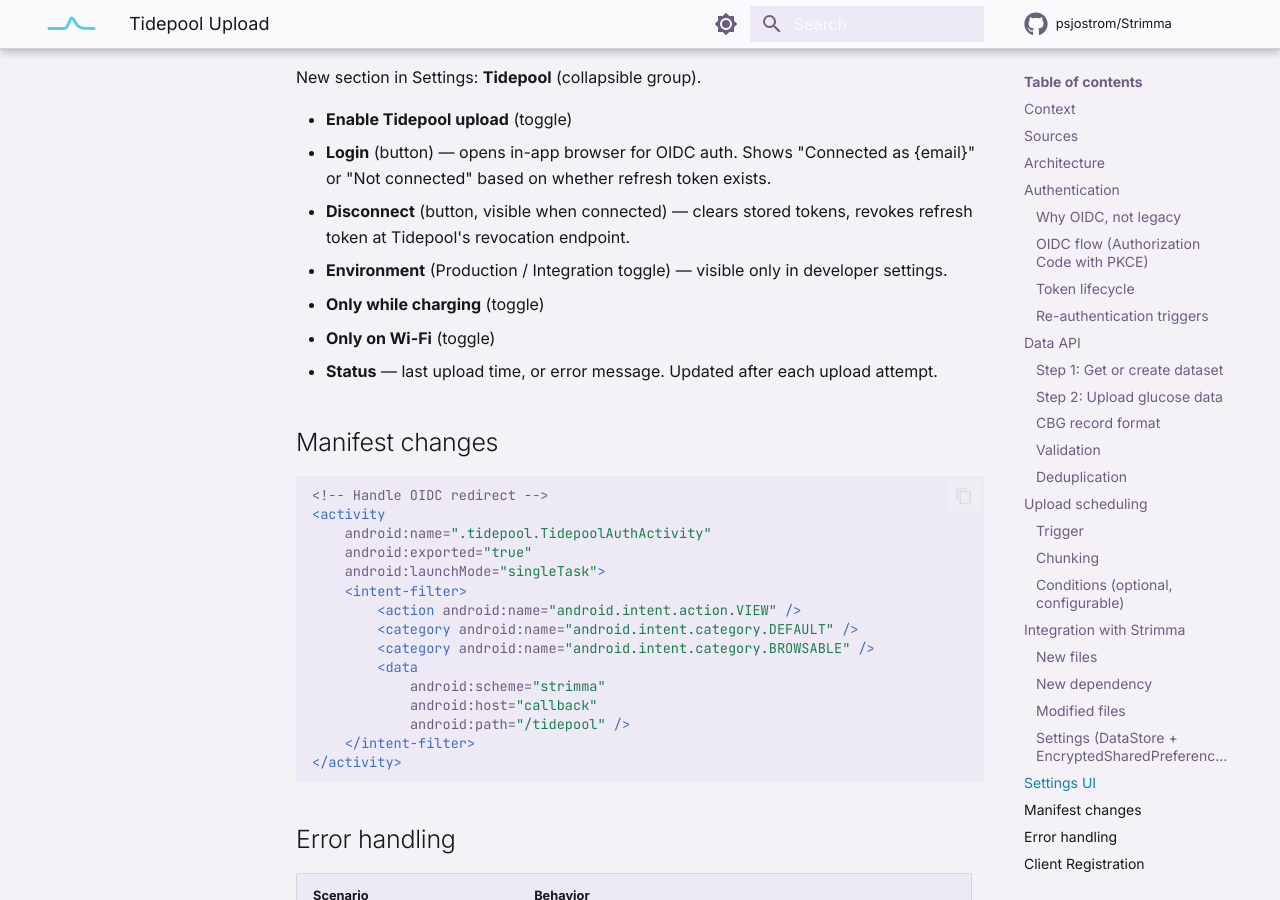
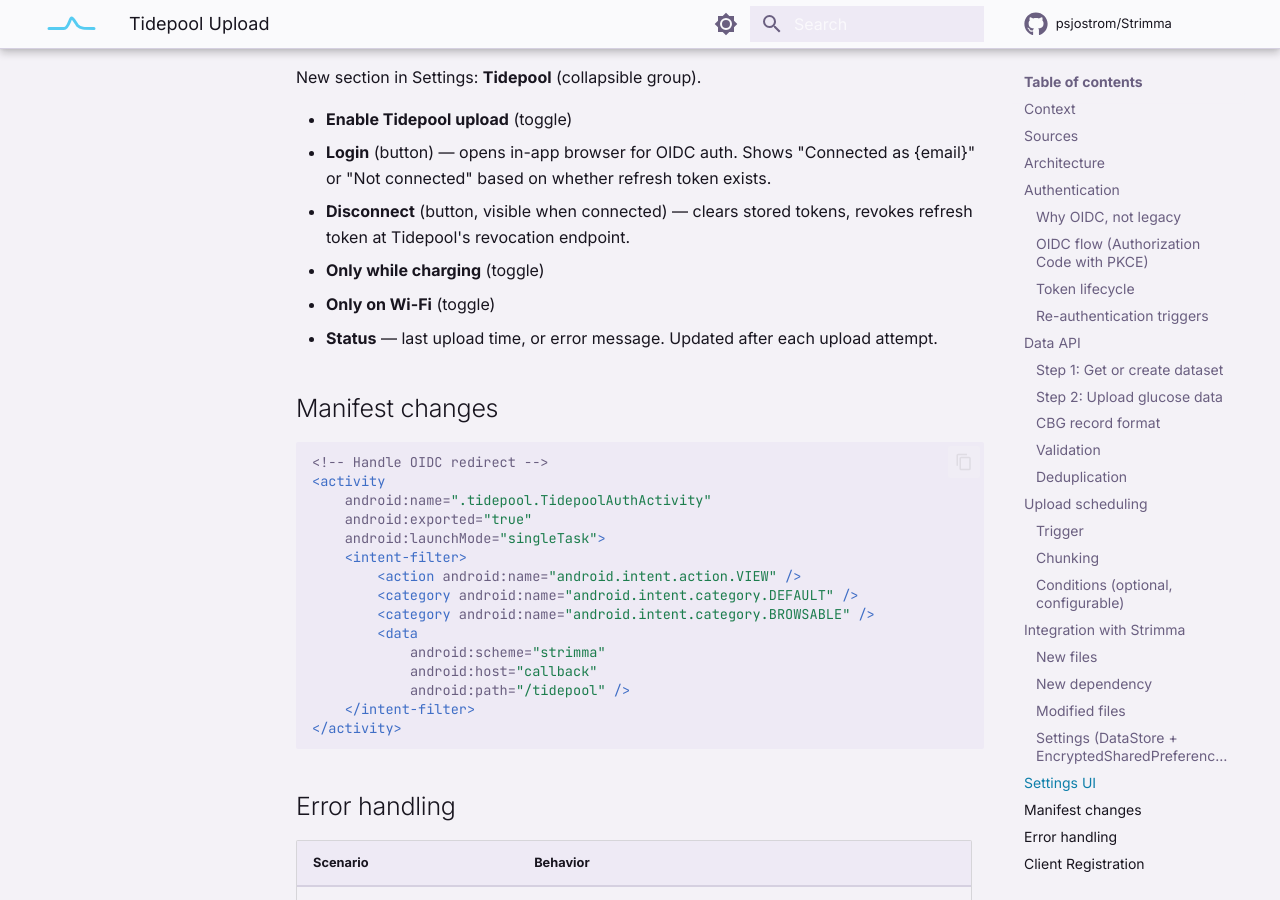
Before and after one commit to psjostrom/strimma, an MkDocs documentation site: the page built from docs/specs/tidepool-upload-spec.md, in a window 1280 px wide and 900 px high, scrolled down 7692 px. Built offline with MkDocs 1.6.1 and Material for MkDocs 9.7.7, drawn with Linux system fonts in a browser that asks for light colours; comment, search, counter and statistics services are not loaded.

Commit message:
Remove environment toggle from spec Settings UI section
Co-Authored-By: Claude Opus 4.6 (1M context) <noreply@anthropic.com>

```diff
--- a/docs/specs/tidepool-upload-spec.md
+++ b/docs/specs/tidepool-upload-spec.md
@@ -289,7 +289,6 @@ New section in Settings: **Tidepool** (collapsible group).
 - **Enable Tidepool upload** (toggle)
 - **Login** (button) — opens in-app browser for OIDC auth. Shows "Connected as {email}" or "Not connected" based on whether refresh token exists.
 - **Disconnect** (button, visible when connected) — clears stored tokens, revokes refresh token at Tidepool's revocation endpoint.
-- **Environment** (Production / Integration toggle) — visible only in developer settings.
 - **Only while charging** (toggle)
 - **Only on Wi-Fi** (toggle)
 - **Status** — last upload time, or error message. Updated after each upload attempt.
```
